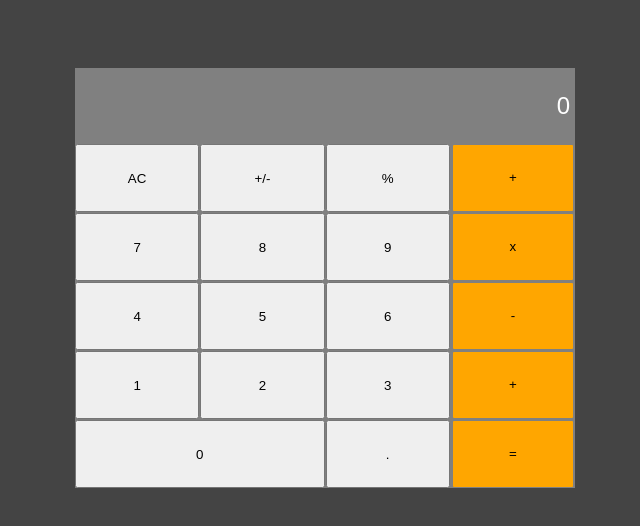
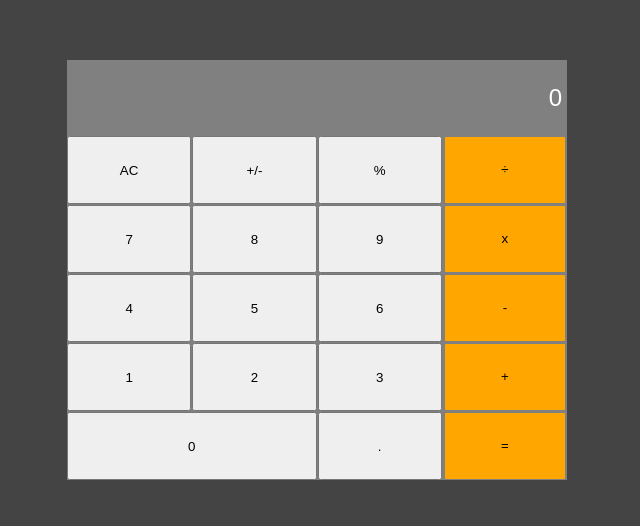
Before and after one commit to carloshs1994/math-magicians, a React (Create React App) app: page / in a window 1280 px wide. Shown: the part 130-656 px from the top of the page, without its empty margins (323-963 px from the left). Built offline with nearby package versions, Linux system fonts and the light colour scheme.

Commit message:
Finish Calculator component using a class

```diff
--- a/src/components/calculator.js
+++ b/src/components/calculator.js
@@ -1,48 +1,34 @@
 import React from 'react';
 
-// export default class Calculator extends React.Component {
-//   constructor(props) {
-//     super(props);
-//   }
+export default class Calculator extends React.Component {
+  constructor(props) {
+    super(props);
+    this.arrOfValues = ['AC', '+/-', '%', '÷', '7', '8', '9', 'x', '4', '5', '6', '-', '1', '2', '3', '+', '0', '.', '='];
+  }
 
-//   render() {
-//     return (
-//       <section className="calculator">
-//         <h1>
-//           Hello
-//           {this.props.name}
-//           !
-//         </h1>
-//       </section>
-//     );
-//   }
-// }
+  PrintButtons = ({ arr }) => arr.map((value) => this.CalculatorButton(value));
 
-const Calculator = () => (
-  <section className="calculator">
-    <div className="calculator-screen">
-      <p>0</p>
-    </div>
-    <button type="button">AC</button>
-    <button type="button">+/-</button>
-    <button type="button">%</button>
-    <button className="calculator-button-operation" type="button">+</button>
-    <button type="button">7</button>
-    <button type="button">8</button>
-    <button type="button">9</button>
-    <button className="calculator-button-operation" type="button">x</button>
-    <button type="button">4</button>
-    <button type="button">5</button>
-    <button type="button">6</button>
-    <button className="calculator-button-operation" type="button">-</button>
-    <button type="button">1</button>
-    <button type="button">2</button>
-    <button type="button">3</button>
-    <button className="calculator-button-operation" type="button">+</button>
-    <button className="calculator-button-0" type="button">0</button>
-    <button type="button">.</button>
-    <button className="calculator-button-operation" type="button">=</button>
-  </section>
-);
+  CalculatorButton = (value) => {
+    if (value === '0') {
+      return (<button className="calculator-button-0" key={value} type="button">{value}</button>);
+    } if (value === '÷'
+    || value === 'x'
+    || value === '-'
+    || value === '+'
+    || value === '=') {
+      return (<button className="calculator-button-operation" key={value} type="button">{value}</button>);
+    }
+    return (<button key={value} type="button">{value}</button>);
+  };
 
-export default Calculator;
+  render() {
+    return (
+      <section className="calculator">
+        <div className="calculator-screen">
+          <p>0</p>
+        </div>
+        <this.PrintButtons arr={this.arrOfValues} />
+      </section>
+    );
+  }
+}
--- a/src/styles/index.scss
+++ b/src/styles/index.scss
@@ -5,6 +5,7 @@ body {
   align-items: center;
   width: 100vw;
   height: 100vh;
+  margin: 0;
 }
 
 .calculator {
```
